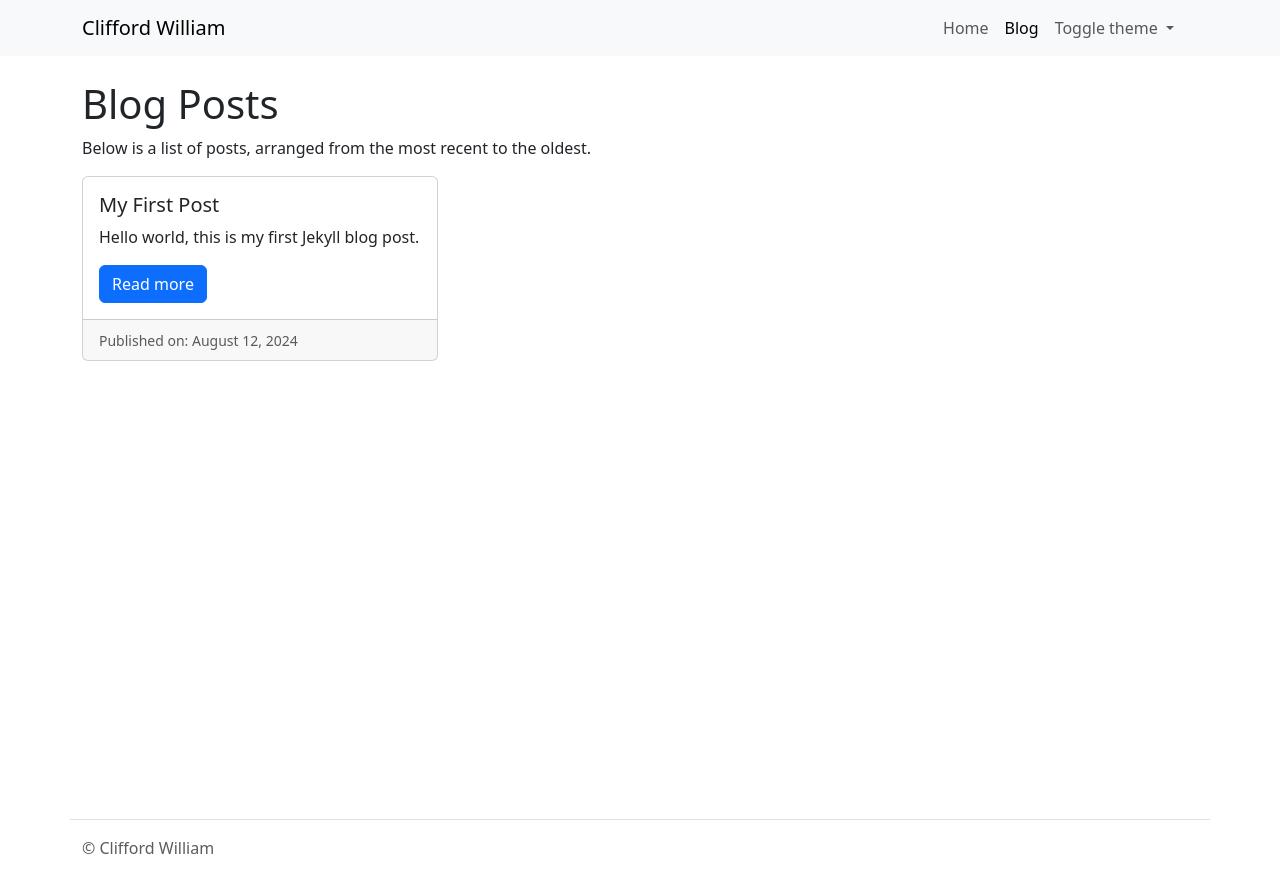
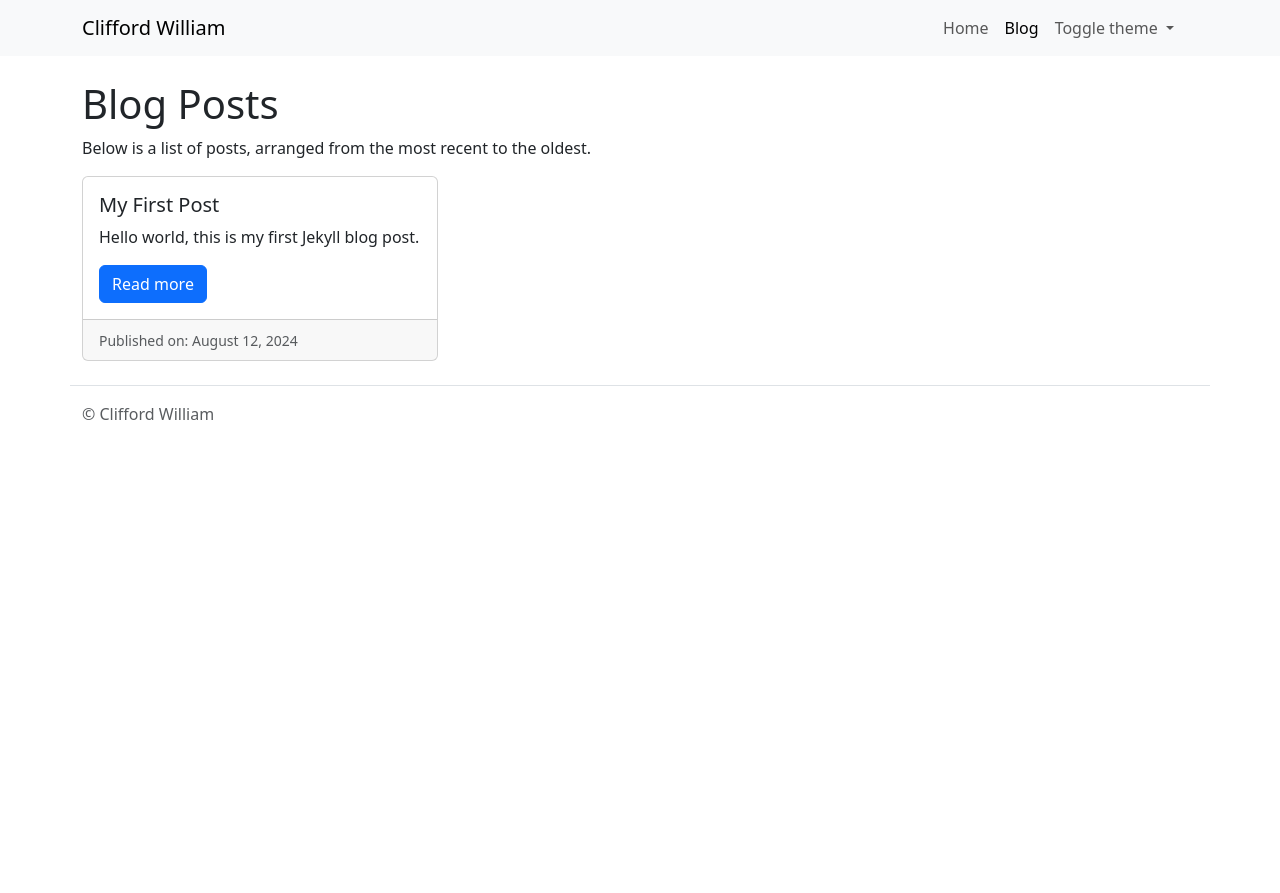
Before and after one commit to cliffordwilliam/my_archive, a Jekyll site: the page built from blog.md, in a window 1280 px wide. Shown: the top 893 px of the page. Built offline with Jekyll 4.4.1, drawn with Linux system fonts in a browser that asks for light colours.

Commit message:
set footer sticky bottom

```diff
--- a/_layouts/default.html
+++ b/_layouts/default.html
@@ -92,7 +92,7 @@
     </section>
   </main>
   <footer
-    class="container d-flex flex-wrap justify-content-between align-items-center py-3 my-4 border-top fixed-bottom">
+    class="container d-flex flex-wrap justify-content-between align-items-center py-3 my-4 border-top sticky-bottom">
     <div class="col-md-4 d-flex align-items-center">
       <span class="mb-3 mb-md-0 text-body-secondary">&copy; {{ site.author_name }}</span>
     </div>
```
